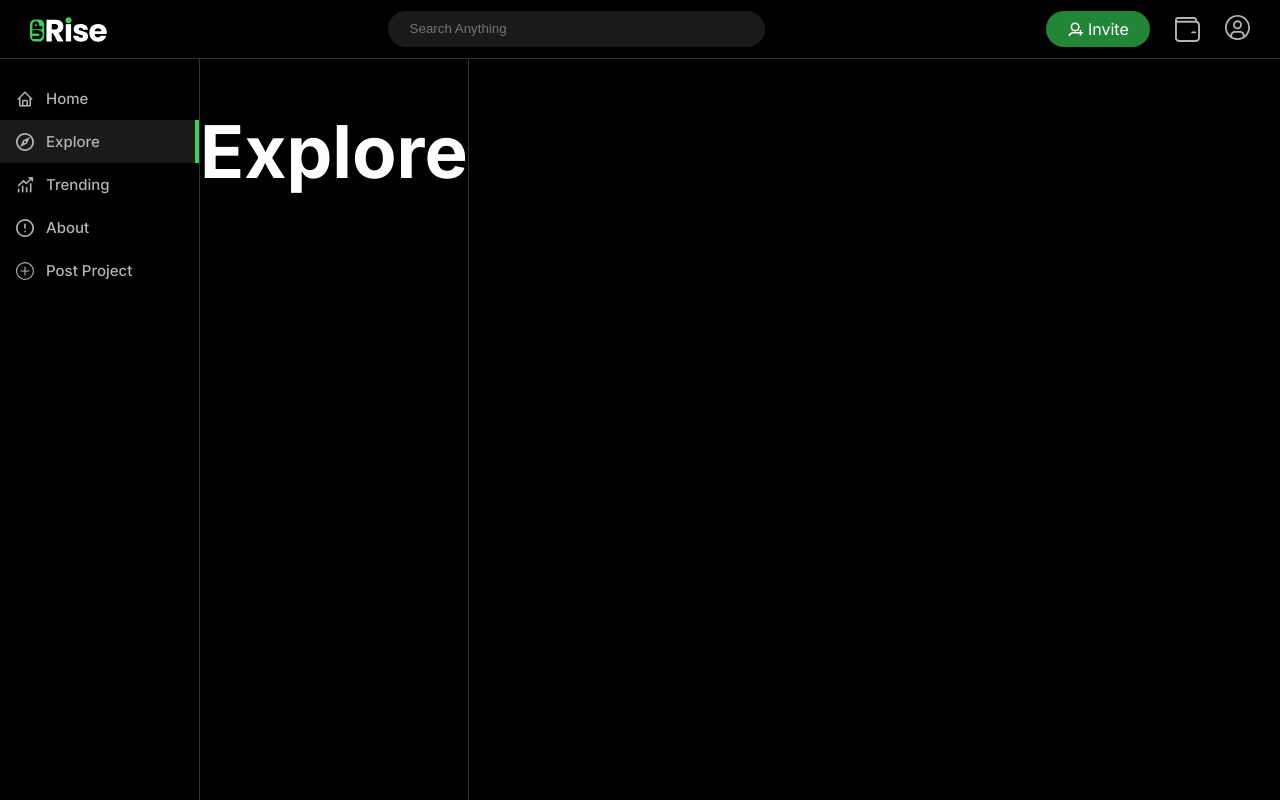
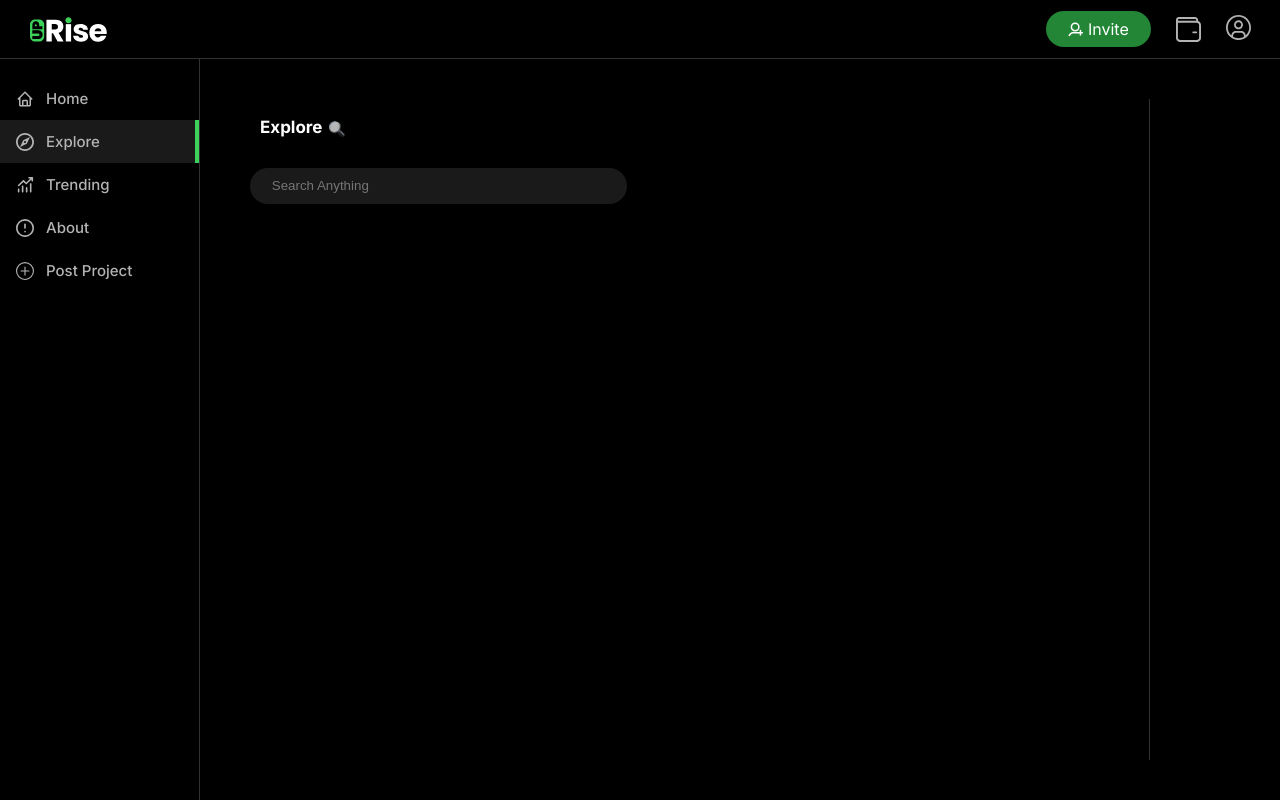
Before and after one commit to codeonec/theproject, a Next.js app: page /explore in a window 1280 px wide. Built offline with nearby package versions, Linux system fonts and the light colour scheme; what @3rdweb/hooks would draw is missing.

Commit message:
revamped the explore page and fixed some minor css issues

```diff
--- a/components/TopBar/index.js
+++ b/components/TopBar/index.js
@@ -1,9 +1,11 @@
 import Image from "next/image";
 import Link from "next/link";
 import Button from "../Button";
-import styles from "../../styles/TopBar.module.css"
+import styles from "../../styles/TopBar.module.css";
+import { useRouter } from 'next/router';
 
 const TopBar = () => {
+  const router = useRouter();
   return (
     <div>
       <div className={styles.topbar}>
@@ -15,11 +17,11 @@ const TopBar = () => {
             height={25}
             width={77.75}
           />
-          <input
+          {router.pathname!=='/explore' && <input
             className={styles.topbarContentInput}
             type="text"
             placeholder="Search Anything"
-          />
+          />}
           <div className={styles.topbarContentRight}>
             <Button
               specs={{
--- a/pages/explore/index.js
+++ /dev/null
@@ -1,11 +0,0 @@
-import styles from "../../styles/explore.module.css"
-
-function Explore() {
-  return (
-    <div className={styles.container}>
-        <h1>Explore</h1>
-    </div>
-  )
-}
-
-export default Explore
--- /dev/null
+++ b/pages/explore/index.jsx
@@ -0,0 +1,14 @@
+import styles from "../../styles/explore.module.css"
+
+export default function Explore() {
+  return (
+    <div className={styles.container}>
+        <h3 className={styles.align}>Explore <img src="pngs/search.png" alt="" /></h3>
+        <input
+            className={styles.topbarContentInput}
+            type="text"
+            placeholder="Search Anything"
+          />
+    </div>
+  )
+}
--- a/styles/explore.module.css
+++ b/styles/explore.module.css
@@ -1,3 +1,31 @@
 .container {
-    border-right: 1px solid var(--border);
-  }
+  border-right: 1px solid var(--border);
+  max-width: 900px;
+  width: 100%;
+  margin: 40px 50px;
+}
+.align{
+  margin-left: 10px;
+  margin-bottom: 30px;
+  display: flex;
+  align-items: center;
+  /* width: fit-content; */
+}
+.align img{
+  width: 16px;
+  padding-top: 5px;
+  margin-left: 7px;
+}
+.topbarContentInput {
+  line-height: 2.5rem;
+  padding: 0rem 1.5rem;
+  width: 26rem;
+  background-color: var(--bg-secondary);
+  color: var(--text-secondary);
+  border: none;
+  border-radius: 30px;
+}
+
+.topbarContentInput:focus {
+  outline: none;
+}
--- a/styles/profile.module.css
+++ b/styles/profile.module.css
@@ -2,7 +2,7 @@
 {
     width: 62.5rem;
     margin: 2rem;
-    height: 280px;
+    height: 270px;
     object-fit: cover;
 }
 
```
Also changed, not shown: public/pngs/search.png (added).
